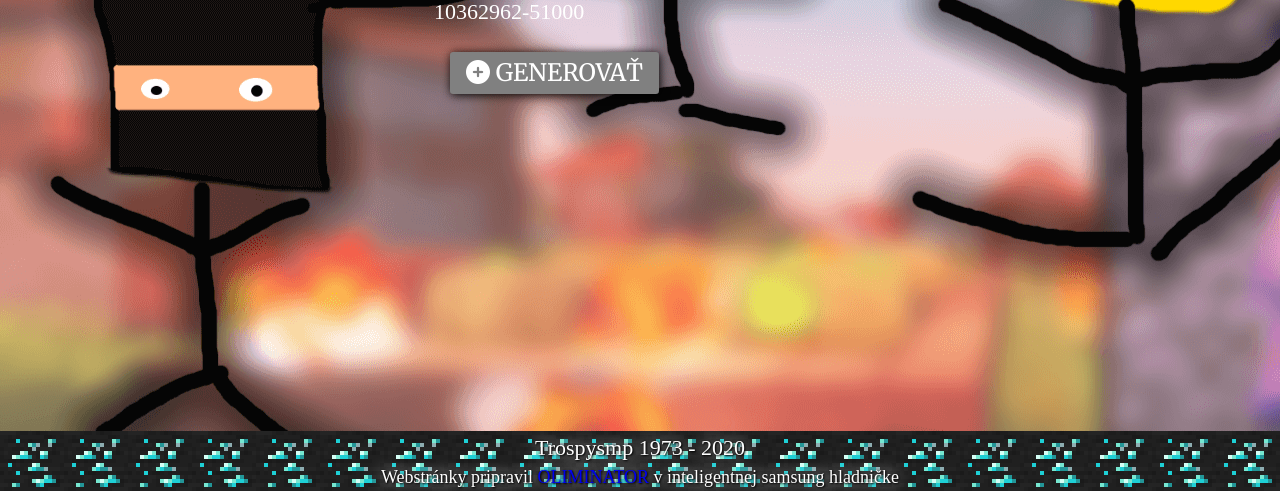
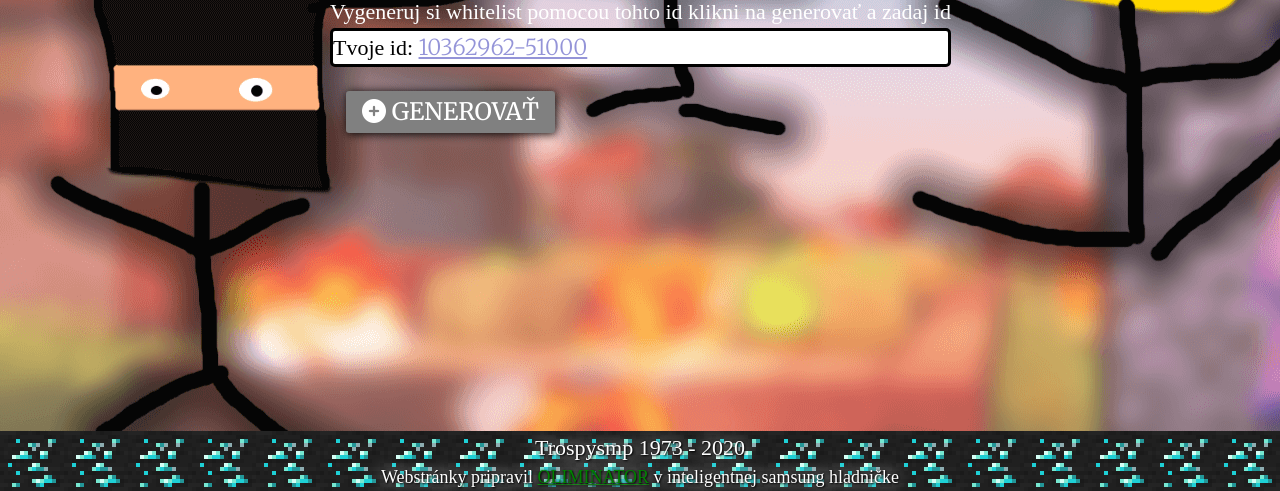
Before and after one commit to OLIMINATOR/TrorospySMP-Web, a website: page whitelist.html in a window 1280 px wide. Shown: the part 318-809 px from the top of the page. Drawn offline with nearby package versions, Linux system fonts and the light colour scheme.

Commit message:
new faq bg id generator

```diff
--- a/app/scss/globals/typography.scss
+++ b/app/scss/globals/typography.scss
@@ -10,7 +10,8 @@ h3 {
 a,
 a:visited,
 a:active {
-    text-decoration: none;
+    text-decoration: underline;
+    color: green;
 }
 
 h1 {
--- a/app/scss/pages/mainpage.scss
+++ b/app/scss/pages/mainpage.scss
@@ -3,5 +3,5 @@
 .mainpage-info {
     padding: rem(50) rem(50);
     background-color: black;
-    background-image: url("../assets/bedrock.png");
+    background-image: url("../assets/trospyabedrok.png");
 }
--- a/app/scss/pages/whitelist.scss
+++ b/app/scss/pages/whitelist.scss
@@ -11,4 +11,12 @@
     h1 {
         margin-top: rem(200);
     }
+
+    .id-bg {
+        background-color: white;
+        color: black;
+        border-radius: rem(5);
+        border-color: black;
+        border-style: solid;
+    }
 }
--- a/whitelist.html
+++ b/whitelist.html
@@ -73,10 +73,11 @@
                 <div class="whitelist">
                     <div class="animate__animated animate__flip">
                         <h1>Whitelist Generator</h1>
-                        <p class="id-bg" id="whitelist">chyba</p>
+                        <p>Vygeneruj si whitelist pomocou tohto id klikni na generovať a zadaj id</p>
+                        <p class="id-bg">Tvoje id: <span id="whitelist">chyba</span></p>
                         <a
-                        title="Generátor pre whitelist na TrospySMP"
-                        href="whitelist.html"
+                        title="Generovať whitelist"
+                        href="https://bit.ly/32z6wYz"
                         ><button class="btn4">
                             <i class="fas fa-plus-circle"></i> GENEROVAŤ
                         </button></a
```
Also changed, not shown: assets/trospyabedrok.png (added), dist/style.css, 1 other file.
